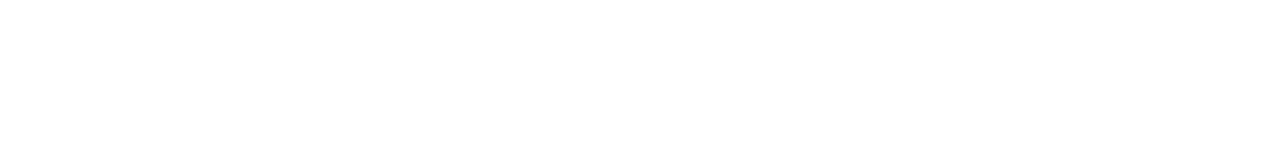
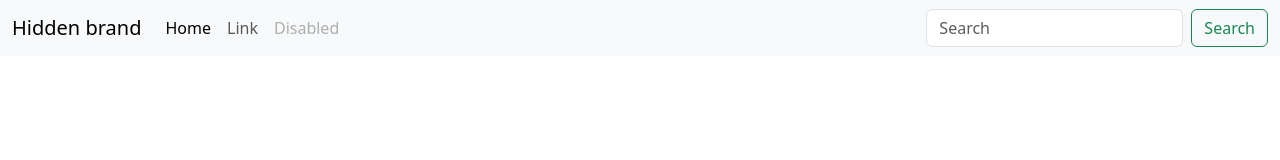
Before and after one commit to ChristianJoshua883/Elictive-IT31A, a plain HTML site: page index.html in a window 1280 px wide. Drawn offline with nearby package versions, Linux system fonts and the light colour scheme.

Commit message:
Navbar is done/ added

```diff
--- a/index.html
+++ b/index.html
@@ -4,8 +4,40 @@
     <meta charset="UTF-8">
     <meta name="viewport" content="width=device-width, initial-scale=1.0">
     <title>Document</title>
+
+    <link href="https://cdn.jsdelivr.net/npm/bootstrap@5.3.3/dist/css/bootstrap.min.css" rel="stylesheet" integrity="sha384-QWTKZyjpPEjISv5WaRU9OFeRpok6YctnYmDr5pNlyT2bRjXh0JMhjY6hW+ALEwIH" crossorigin="anonymous">
+    <script src="https://cdn.jsdelivr.net/npm/bootstrap@5.3.3/dist/js/bootstrap.bundle.min.js" integrity="sha384-YvpcrYf0tY3lHB60NNkmXc5s9fDVZLESaAA55NDzOxhy9GkcIdslK1eN7N6jIeHz" crossorigin="anonymous"></script>
+
+
+
 </head>
 <body>
+    <!--NAVBAR-->
 
+    <nav class="navbar navbar-expand-lg bg-body-tertiary">
+        <div class="container-fluid">
+          <button class="navbar-toggler" type="button" data-bs-toggle="collapse" data-bs-target="#navbarTogglerDemo01" aria-controls="navbarTogglerDemo01" aria-expanded="false" aria-label="Toggle navigation">
+            <span class="navbar-toggler-icon"></span>
+          </button>
+          <div class="collapse navbar-collapse" id="navbarTogglerDemo01">
+            <a class="navbar-brand" href="#">Hidden brand</a>
+            <ul class="navbar-nav me-auto mb-2 mb-lg-0">
+              <li class="nav-item">
+                <a class="nav-link active" aria-current="page" href="#">Home</a>
+              </li>
+              <li class="nav-item">
+                <a class="nav-link" href="#">Link</a>
+              </li>
+              <li class="nav-item">
+                <a class="nav-link disabled" aria-disabled="true">Disabled</a>
+              </li>
+            </ul>
+            <form class="d-flex" role="search">
+              <input class="form-control me-2" type="search" placeholder="Search" aria-label="Search">
+              <button class="btn btn-outline-success" type="submit">Search</button>
+            </form>
+          </div>
+        </div>
+      </nav>
 </body>
 </html>
```
